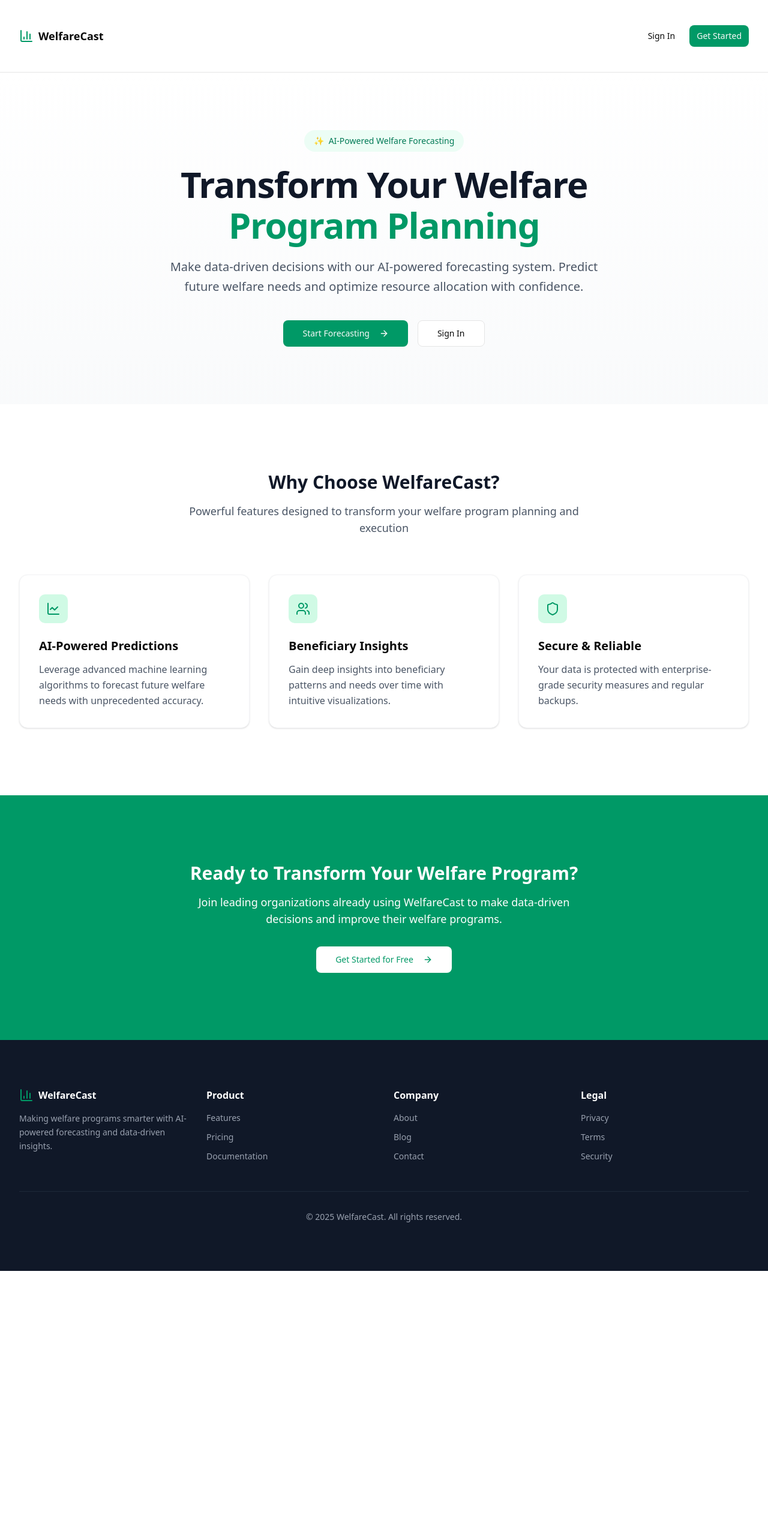
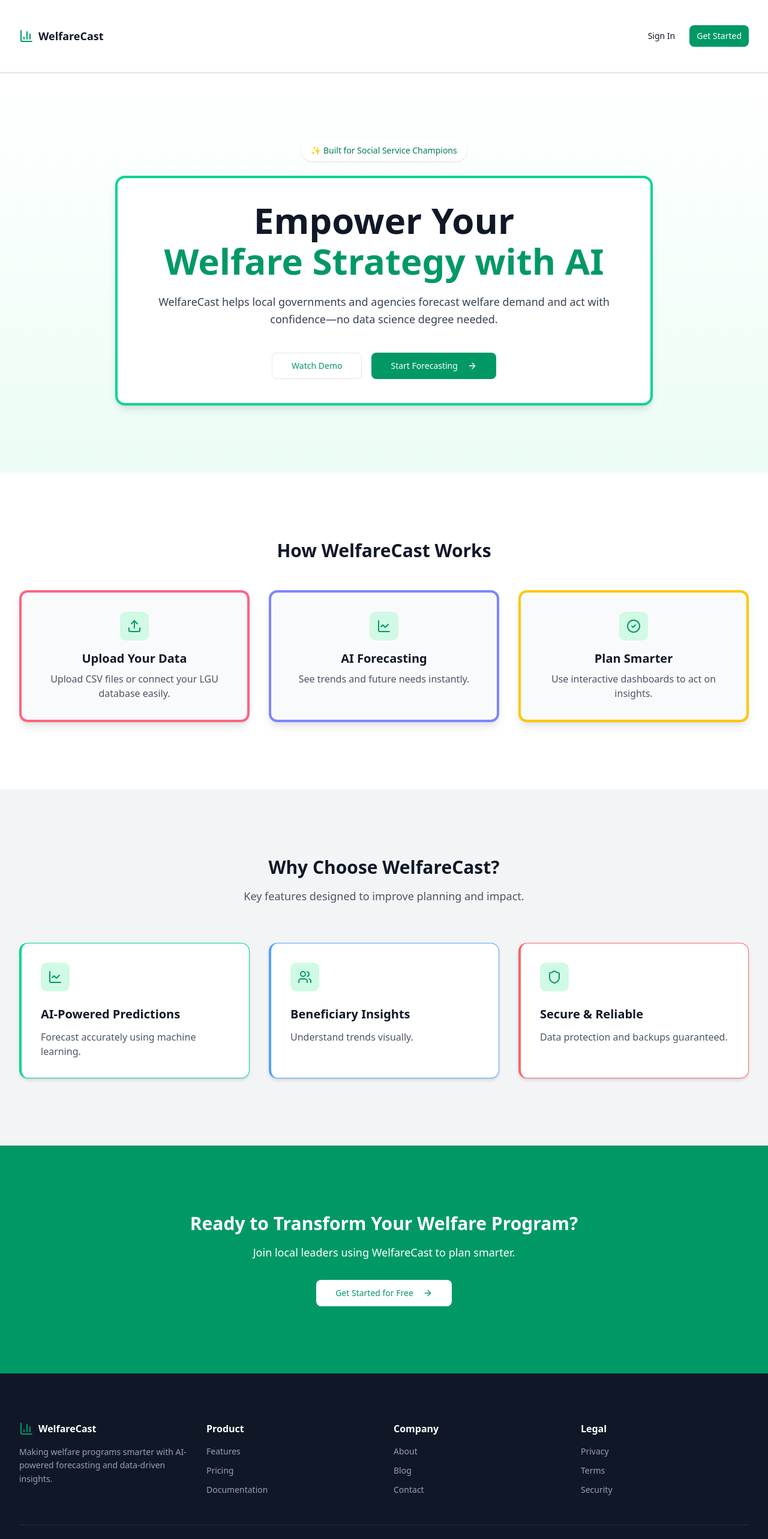
Before and after one commit to furaquejohn11/scoreboard-forecasting, a Next.js app in the folder scoreboard-frontend/: page / in a window 1280 px wide. Shown: the top 2566 px of the page at 60% size. Before the commit the page ends 2119 px from the top, so only its background shows below. Built offline with nearby package versions, Linux system fonts and the light colour scheme.

Commit message:
modifying homepage

```diff
--- a/package.json
+++ b/package.json
@@ -4,5 +4,8 @@
     "scripts": {
         "dev": "npx concurrently \"npm --prefix scoreboard-frontend run dev\" \"cd scoreboard-backend && set PYTHONIOENCODING=utf-8 && fastapi dev main.py\"",
         "install-all": "npx concurrently \"npm --prefix scoreboard-frontend install\" \"pip install -r scoreboard-backend/requirements.txt\""
+    },
+    "dependencies": {
+        "sonner": "^2.0.3"
     }
 }
--- a/scoreboard-frontend/app/layout.tsx
+++ b/scoreboard-frontend/app/layout.tsx
@@ -2,6 +2,7 @@ import type { Metadata } from "next";
 import { Geist, Geist_Mono } from "next/font/google";
 import "./globals.css";
 
+// Typography settings: Clear and legible fonts for both UI and code blocks
 const geistSans = Geist({
   variable: "--font-geist-sans",
   subsets: ["latin"],
@@ -12,9 +13,10 @@ const geistMono = Geist_Mono({
   subsets: ["latin"],
 });
 
+// UCD-oriented metadata for clarity and trust
 export const metadata: Metadata = {
   title: "DSWD Partial Scoreboard",
-  description: "Generated by create next app",
+  description: "A user-friendly forecasting interface for welfare programs",
 };
 
 export default function RootLayout({
@@ -23,11 +25,18 @@ export default function RootLayout({
   children: React.ReactNode;
 }>) {
   return (
-    <html lang="en">
+    <html lang="en" className="scroll-smooth">
+      <head>
+        {/* Add meaningful title/description for accessibility and SEO */}
+        <meta name="viewport" content="width=device-width, initial-scale=1" />
+      </head>
       <body
-        className={`${geistSans.variable} ${geistMono.variable} antialiased`}
+        className={`${geistSans.variable} ${geistMono.variable} antialiased bg-gray-50 text-gray-900`}
       >
-        {children}
+        {/* Layout container ensures consistent structure for all pages */}
+        <div className="min-h-screen flex flex-col">
+          {children}
+        </div>
       </body>
     </html>
   );
--- a/scoreboard-frontend/app/page.tsx
+++ b/scoreboard-frontend/app/page.tsx
@@ -1,158 +1,205 @@
-import Link from "next/link"
-import { Button } from "@/components/ui/button"
-import { BarChart3, LineChart, Upload, Users, Shield, ArrowRight, ChevronRight, CheckCircle2 } from "lucide-react"
+import React from "react";
+import Link from "next/link";
+import { Button } from "@/components/ui/button";
+import {
+  BarChart3,
+  LineChart,
+  Upload,
+  Users,
+  Shield,
+  ArrowRight,
+  CheckCircle2,
+} from "lucide-react";
 
-export default function Home() {
+const Home: React.FC = () => {
   return (
-    <div className="flex flex-col min-h-screen">
+    <div className="flex flex-col min-h-screen bg-gray-50">
       {/* Navigation */}
-      <nav className="border-b bg-white/80 backdrop-blur-md sticky top-0 z-50">
+      <header className="border-b bg-white sticky top-0 z-50 shadow-sm">
         <div className="container mx-auto px-4 sm:px-6 lg:px-8">
           <div className="flex justify-between h-14 items-center">
             <div className="flex items-center space-x-2">
               <BarChart3 className="h-6 w-6 text-emerald-600" />
-              <span className="text-lg font-bold">WelfareCast</span>
+              <span className="text-lg font-bold text-gray-900">WelfareCast</span>
             </div>
             <div className="flex items-center space-x-3">
               <Link href="/login">
                 <Button variant="ghost" size="sm">Sign In</Button>
               </Link>
               <Link href="/signup">
-                <Button size="sm" className="bg-emerald-600 hover:bg-emerald-700">Get Started</Button>
+                <Button size="sm" className="bg-emerald-600 hover:bg-emerald-700 text-white">
+                  Get Started
+                </Button>
               </Link>
             </div>
           </div>
         </div>
-      </nav>
+      </header>
 
       {/* Hero Section */}
-      <section className="bg-gradient-to-b from-white to-gray-50">
-        <div className="container mx-auto px-4 sm:px-6 lg:px-8 py-16 md:py-24">
-          <div className="text-center">
-            <div className="inline-flex items-center px-4 py-2 rounded-full bg-emerald-50 text-emerald-700 text-sm font-medium mb-6">
-              <span className="mr-2">✨</span>
-              AI-Powered Welfare Forecasting
+      <main className="bg-gradient-to-b from-white to-emerald-50 py-20">
+        <div className="container mx-auto px-4 sm:px-6 lg:px-8 text-center">
+          <div className="inline-flex items-center px-4 py-2 rounded-full bg-white shadow text-emerald-700 text-sm font-medium mb-6">
+            ✨ Built for Social Service Champions
           </div>
-            <h1 className="text-4xl sm:text-5xl md:text-6xl font-bold tracking-tight text-gray-900 mb-6">
-              Transform Your Welfare
-              <span className="text-emerald-600 block mt-2">Program Planning</span>
+          <div className="max-w-4xl mx-auto bg-white p-10 rounded-2xl shadow-lg border-4 border-emerald-400">
+            <h1 className="text-4xl sm:text-5xl md:text-6xl font-bold text-gray-900 mb-6">
+              Empower Your <span className="text-emerald-600 block mt-2">Welfare Strategy with AI</span>
             </h1>
-            <p className="mt-6 text-xl text-gray-600 max-w-3xl mx-auto leading-relaxed">
-              Make data-driven decisions with our AI-powered forecasting system. Predict future welfare needs and optimize resource allocation with confidence.
+            <p className="mt-6 text-lg text-gray-700 max-w-3xl mx-auto leading-relaxed">
+              WelfareCast helps local governments and agencies forecast welfare demand and act with confidence—no data science degree needed.
             </p>
             <div className="mt-10 flex flex-col sm:flex-row justify-center gap-4">
-              <Link href="/signup">
-                <Button size="lg" className="bg-emerald-600 hover:bg-emerald-700 w-full sm:w-auto">
-                  Start Forecasting
-                  <ArrowRight className="ml-2 h-4 w-4" />
+              <Link href="https://youtu.be/UbM8T6rJI1A?si=vdlcyzJ_b8Bk-q4M" target="_blank">
+              <Button size="lg" className="bg-white text-emerald-600 border hover:bg-gray-50">
+                Watch Demo
                 </Button>
               </Link>
-              <Link href="/login">
-                <Button size="lg" variant="outline" className="w-full sm:w-auto">
-                  Sign In
+
+              <Link href="/signup">
+                <Button size="lg" className="bg-emerald-600 hover:bg-emerald-700 w-full sm:w-auto text-white">
+                  Start Forecasting <ArrowRight className="ml-2 h-4 w-4" />
                 </Button>
               </Link>
             </div>
+          </div>
+        </div>
+      </main>
 
+      {/* How It Works */}
+      <section className="py-20 bg-white">
+        <div className="container mx-auto px-4 sm:px-6 lg:px-8">
+          <h2 className="text-3xl font-bold text-gray-900 text-center mb-12">How WelfareCast Works</h2>
+          <div className="grid md:grid-cols-3 gap-8">
+            {[{
+              icon: <Upload className="h-6 w-6" />, title: "Upload Your Data",
+              desc: "Upload CSV files or connect your LGU database easily.", border: "border-rose-400"
+            }, {
+              icon: <LineChart className="h-6 w-6" />, title: "AI Forecasting",
+              desc: "See trends and future needs instantly.", border: "border-indigo-400"
+            }, {
+              icon: <CheckCircle2 className="h-6 w-6" />, title: "Plan Smarter",
+              desc: "Use interactive dashboards to act on insights.", border: "border-yellow-400"
+            }].map(({ icon, title, desc, border }, i) => (
+              <div key={i} className={`bg-gray-50 p-8 rounded-xl shadow-lg border-4 ${border} text-center`}>
+                <div className="w-12 h-12 mx-auto mb-4 flex items-center justify-center bg-emerald-100 rounded-lg text-emerald-600">
+                  {icon}
+                </div>
+                <h3 className="text-xl font-semibold mb-2">{title}</h3>
+                <p className="text-gray-600">{desc}</p>
+              </div>
+            ))}
           </div>
         </div>
       </section>
 
       {/* Features Section */}
-      <section className="py-20 bg-white">
+      <section className="py-20 bg-gray-100">
         <div className="container mx-auto px-4 sm:px-6 lg:px-8">
           <div className="text-center mb-16">
             <h2 className="text-3xl font-bold text-gray-900 mb-4">Why Choose WelfareCast?</h2>
             <p className="text-lg text-gray-600 max-w-2xl mx-auto">
-              Powerful features designed to transform your welfare program planning and execution
+              Key features designed to improve planning and impact.
             </p>
           </div>
           <div className="grid md:grid-cols-3 gap-8">
-            <div className="bg-white p-8 rounded-xl shadow-sm border border-gray-100 hover:shadow-md transition-shadow">
+            {[{
+              icon: <LineChart className="h-6 w-6 text-emerald-600" />, title: "AI-Powered Predictions",
+              desc: "Forecast accurately using machine learning.", edge: "border-l-4 border-emerald-400"
+            }, {
+              icon: <Users className="h-6 w-6 text-emerald-600" />, title: "Beneficiary Insights",
+              desc: "Understand trends visually.", edge: "border-l-4 border-blue-400"
+            }, {
+              icon: <Shield className="h-6 w-6 text-emerald-600" />, title: "Secure & Reliable",
+              desc: "Data protection and backups guaranteed.", edge: "border-l-4 border-red-400"
+            }].map(({ icon, title, desc, edge }, i) => (
+              <div key={i} className={`bg-white p-8 rounded-xl shadow-md border ${edge}`}>
                 <div className="w-12 h-12 bg-emerald-100 rounded-lg flex items-center justify-center mb-6">
-                <LineChart className="h-6 w-6 text-emerald-600" />
+                  {icon}
                 </div>
-              <h3 className="text-xl font-semibold mb-3">AI-Powered Predictions</h3>
-              <p className="text-gray-600 leading-relaxed">Leverage advanced machine learning algorithms to forecast future welfare needs with unprecedented accuracy.</p>
+                <h3 className="text-xl font-semibold mb-3">{title}</h3>
+                <p className="text-gray-600">{desc}</p>
               </div>
-            <div className="bg-white p-8 rounded-xl shadow-sm border border-gray-100 hover:shadow-md transition-shadow">
-              <div className="w-12 h-12 bg-emerald-100 rounded-lg flex items-center justify-center mb-6">
-                <Users className="h-6 w-6 text-emerald-600" />
-              </div>
-              <h3 className="text-xl font-semibold mb-3">Beneficiary Insights</h3>
-              <p className="text-gray-600 leading-relaxed">Gain deep insights into beneficiary patterns and needs over time with intuitive visualizations.</p>
-            </div>
-            <div className="bg-white p-8 rounded-xl shadow-sm border border-gray-100 hover:shadow-md transition-shadow">
-              <div className="w-12 h-12 bg-emerald-100 rounded-lg flex items-center justify-center mb-6">
-                <Shield className="h-6 w-6 text-emerald-600" />
-              </div>
-              <h3 className="text-xl font-semibold mb-3">Secure & Reliable</h3>
-              <p className="text-gray-600 leading-relaxed">Your data is protected with enterprise-grade security measures and regular backups.</p>
-            </div>
+            ))}
           </div>
         </div>
       </section>
 
-      {/* Stats Section */}
-
-
-      {/* CTA Section */}
+      {/* CTA */}
       <section className="bg-emerald-600 text-white py-20">
         <div className="container mx-auto px-4 sm:px-6 lg:px-8 text-center">
           <h2 className="text-3xl font-bold mb-4">Ready to Transform Your Welfare Program?</h2>
           <p className="text-lg mb-8 max-w-2xl mx-auto">
-            Join leading organizations already using WelfareCast to make data-driven decisions and improve their welfare programs.
+            Join local leaders using WelfareCast to plan smarter.
           </p>
           <Link href="/signup">
             <Button size="lg" variant="secondary" className="bg-white text-emerald-600 hover:bg-gray-100">
-              Get Started for Free
-              <ArrowRight className="ml-2 h-4 w-4" />
+              Get Started for Free <ArrowRight className="ml-2 h-4 w-4" />
             </Button>
           </Link>
         </div>
       </section>
 
       {/* Footer */}
+      <Footer />
+    </div>
+  );
+};
+
+const Footer: React.FC = () => {
+  return (
     <footer className="bg-gray-900 text-gray-400 py-12">
       <div className="container mx-auto px-4 sm:px-6 lg:px-8">
         <div className="grid md:grid-cols-4 gap-8">
+          {/* Brand Info */}
           <div>
             <div className="flex items-center space-x-2 mb-4">
               <BarChart3 className="h-6 w-6 text-emerald-600" />
               <span className="text-white font-bold">WelfareCast</span>
             </div>
-              <p className="text-sm leading-relaxed">Making welfare programs smarter with AI-powered forecasting and data-driven insights.</p>
+            <p className="text-sm leading-relaxed">
+              Making welfare programs smarter with AI-powered forecasting and data-driven insights.
+            </p>
           </div>
+
+          {/* Product Links */}
           <div>
             <h4 className="text-white font-semibold mb-4">Product</h4>
             <ul className="space-y-3 text-sm">
-                <li><Link href="#" className="hover:text-white transition-colors">Features</Link></li>
-                <li><Link href="#" className="hover:text-white transition-colors">Pricing</Link></li>
-                <li><Link href="#" className="hover:text-white transition-colors">Documentation</Link></li>
+              <li><Link href="#"><span className="hover:text-white transition-colors">Features</span></Link></li>
+              <li><Link href="#"><span className="hover:text-white transition-colors">Pricing</span></Link></li>
+              <li><Link href="#"><span className="hover:text-white transition-colors">Documentation</span></Link></li>
             </ul>
           </div>
+
+          {/* Company Links */}
           <div>
             <h4 className="text-white font-semibold mb-4">Company</h4>
             <ul className="space-y-3 text-sm">
-                <li><Link href="#" className="hover:text-white transition-colors">About</Link></li>
-                <li><Link href="#" className="hover:text-white transition-colors">Blog</Link></li>
-                <li><Link href="#" className="hover:text-white transition-colors">Contact</Link></li>
+              <li><Link href="#"><span className="hover:text-white transition-colors">About</span></Link></li>
+              <li><Link href="#"><span className="hover:text-white transition-colors">Blog</span></Link></li>
+              <li><Link href="#"><span className="hover:text-white transition-colors">Contact</span></Link></li>
             </ul>
           </div>
+
+          {/* Legal Links */}
           <div>
             <h4 className="text-white font-semibold mb-4">Legal</h4>
             <ul className="space-y-3 text-sm">
-                <li><Link href="#" className="hover:text-white transition-colors">Privacy</Link></li>
-                <li><Link href="#" className="hover:text-white transition-colors">Terms</Link></li>
-                <li><Link href="#" className="hover:text-white transition-colors">Security</Link></li>
+              <li><Link href="#"><span className="hover:text-white transition-colors">Privacy</span></Link></li>
+              <li><Link href="#"><span className="hover:text-white transition-colors">Terms</span></Link></li>
+              <li><Link href="#"><span className="hover:text-white transition-colors">Security</span></Link></li>
             </ul>
           </div>
         </div>
+
+        {/* Footer Bottom */}
         <div className="border-t border-gray-800 mt-12 pt-8 text-sm text-center">
           © {new Date().getFullYear()} WelfareCast. All rights reserved.
         </div>
       </div>
     </footer>
-    </div>
-  )
-}
+  );
+};
+
+export default Home;
```
Also changed, not shown: 2 other files (tests, documents, lock files or other folders). Lines whose indentation alone changed are shown as unchanged.
